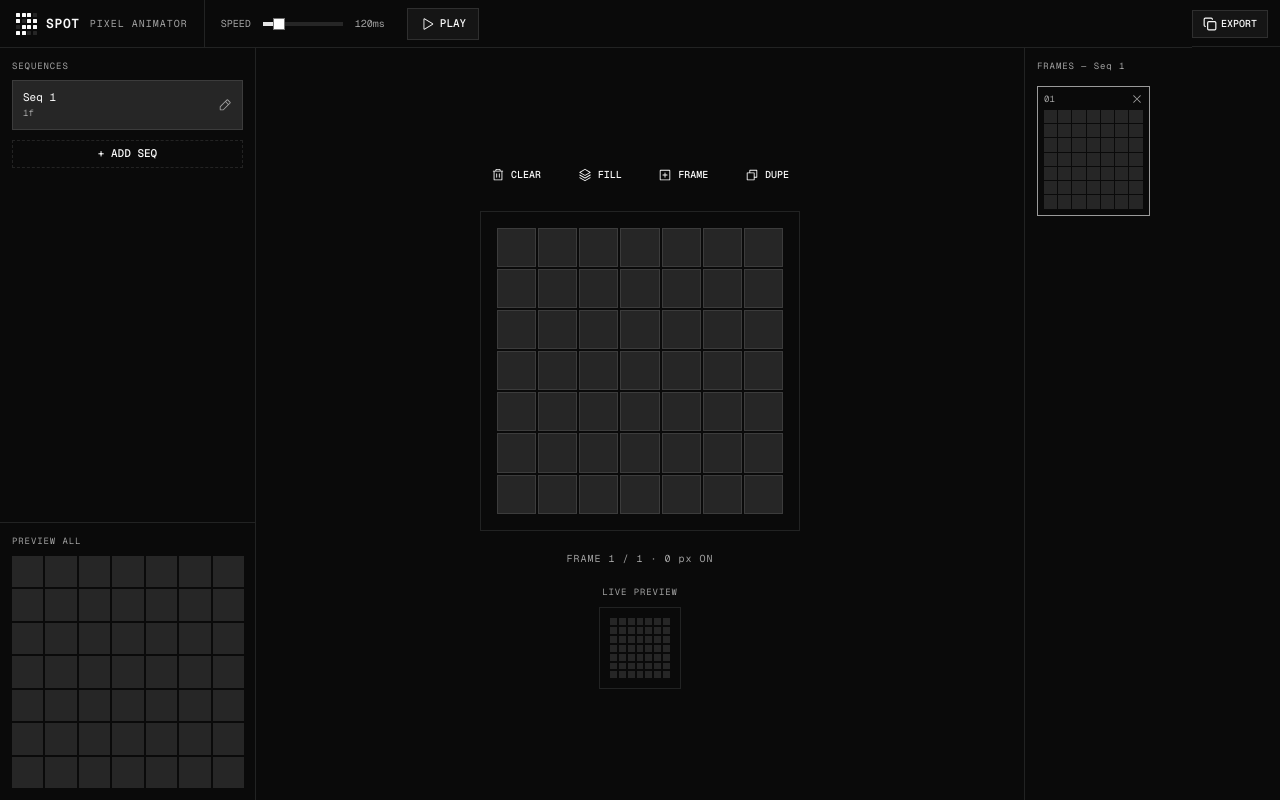
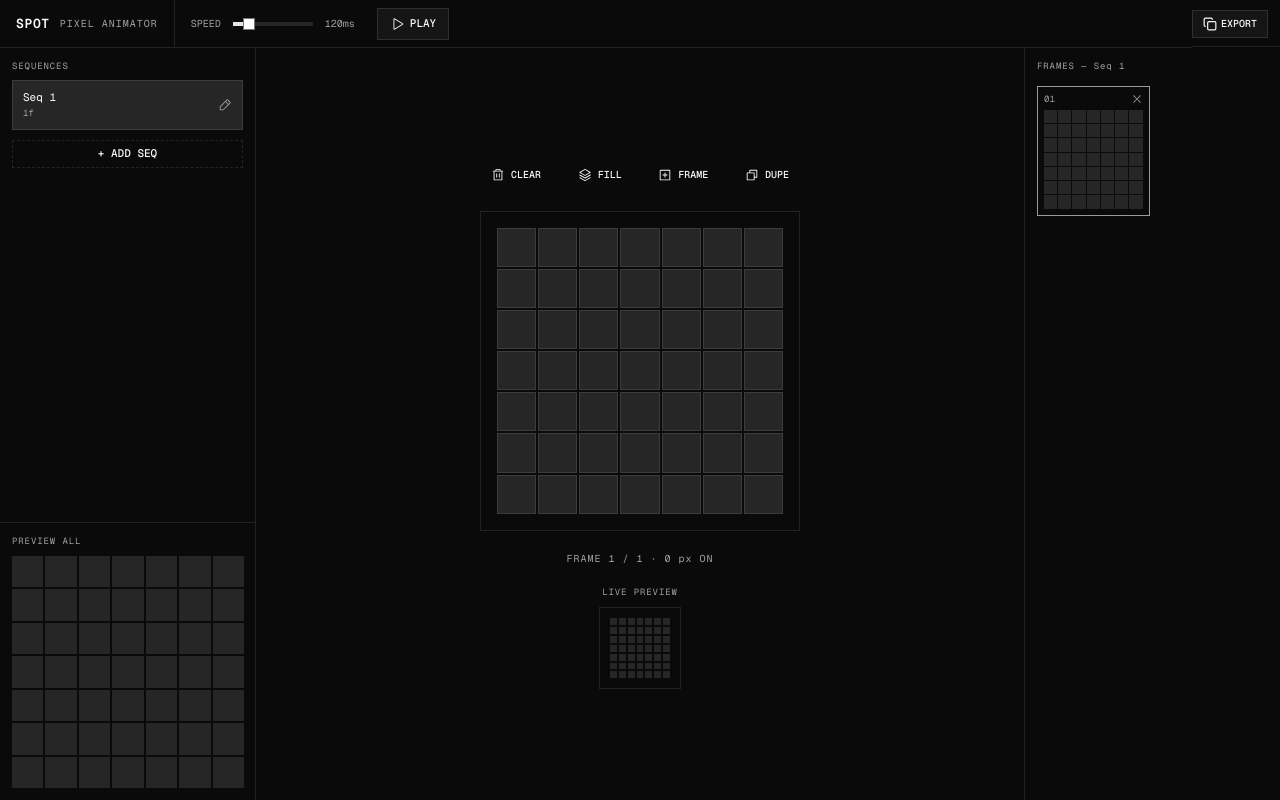
Before and after one commit to sansalgo/spot, a Next.js app: page /animator in a window 1280 px wide. Built offline with nearby package versions, Linux system fonts and the light colour scheme.

Commit message:
remove pixel grid logo from header, keep SPOT text only

```diff
--- a/app/page.tsx
+++ b/app/page.tsx
@@ -52,11 +52,6 @@ export default function Home() {
       {/* ── Header ── */}
       <header className="h-12 px-4 border-b border-border flex items-center justify-between shrink-0">
         <div className="flex items-center gap-2.5">
-          <div className="grid grid-cols-4 gap-0.5 w-5">
-            {[1,1,1,0, 1,0,1,1, 0,1,1,1, 1,1,0,0].map((v, i) => (
-              <div key={i} className={`w-1 h-1 rounded-[0.5px] ${v ? "bg-foreground" : "bg-muted"}`} />
-            ))}
-          </div>
           <span className="text-[13px] font-semibold tracking-[0.05em]">SPOT</span>
           <span className="text-[10px] text-muted-foreground tracking-widest hidden sm:block">
             PIXEL ANIMATOR
--- a/components/animator/toolbar.tsx
+++ b/components/animator/toolbar.tsx
@@ -17,14 +17,6 @@ export function Toolbar() {
     <div className="h-12 px-4 border-b border-border flex items-center gap-4">
       {/* Logo */}
       <div className="flex items-center gap-2.5 shrink-0">
-        <div className="grid grid-cols-4 gap-0.5 w-5">
-          {[1, 1, 1, 0, 1, 0, 1, 1, 0, 1, 1, 1, 1, 1, 0, 0].map((v, i) => (
-            <div
-              key={i}
-              className={`w-1 h-1 rounded-[0.5px] ${v ? "bg-foreground" : "bg-muted"}`}
-            />
-          ))}
-        </div>
         <span className="text-[13px] font-semibold tracking-[0.05em] font-mono">
           SPOT
         </span>
```
